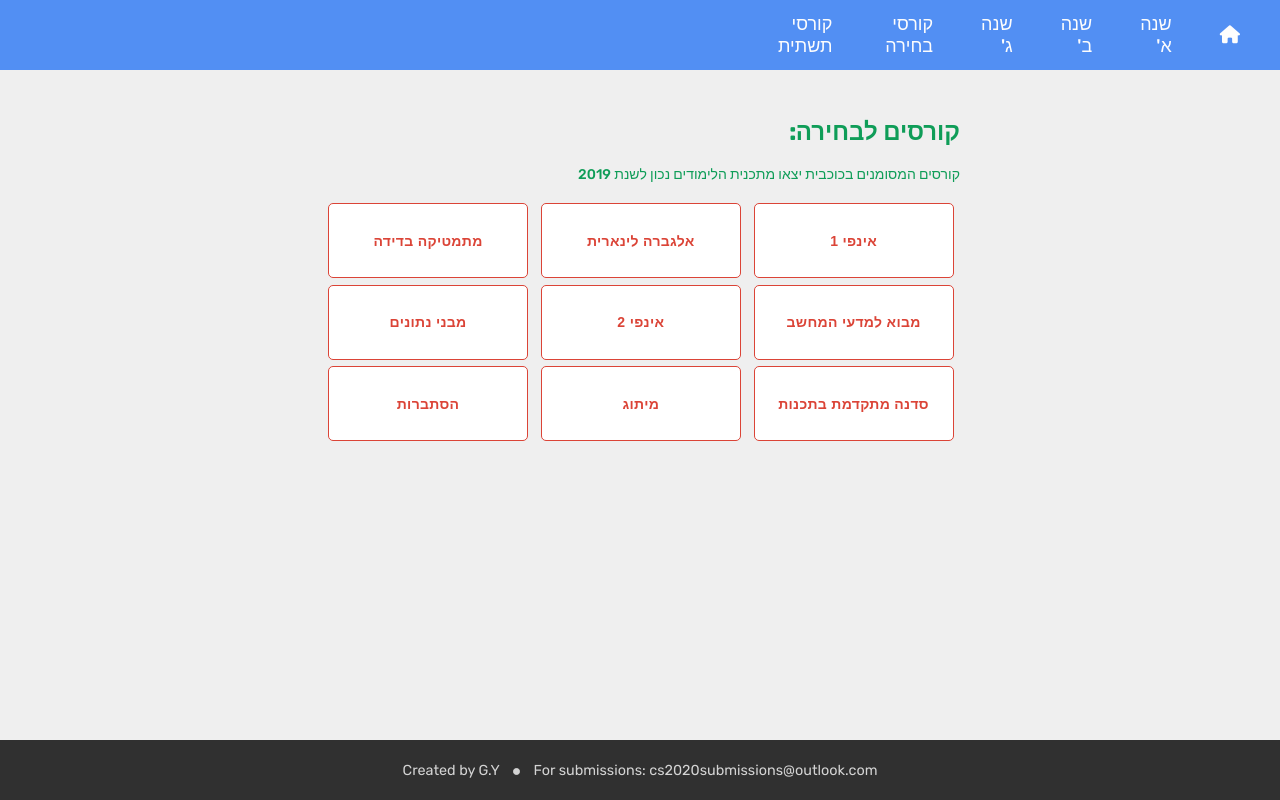
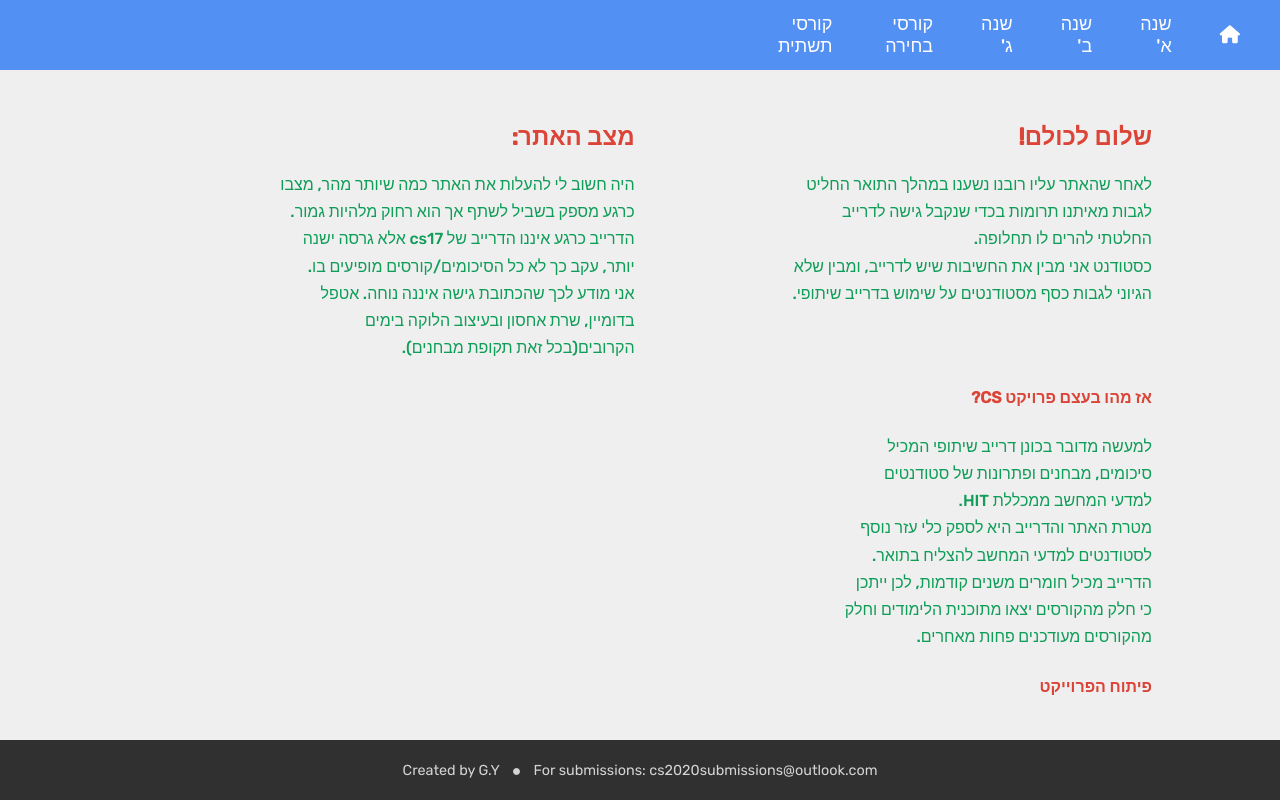
Before and after one commit to Gal94/cs2020, a React (Create React App) app: page /first-year in a window 1280 px wide. Built offline with nearby package versions, Linux system fonts and the light colour scheme.

Commit message:
gh support

```diff
--- a/package.json
+++ b/package.json
@@ -2,7 +2,10 @@
   "name": "cs20",
   "version": "0.1.0",
   "private": true,
+  "homepage": "https://gal94.github.io/cs2020/",
   "dependencies": {
+    "deploy": "^1.0.3",
+    "gh-pages": "^2.1.1",
     "node-sass": "^4.12.0",
     "react": "^16.10.1",
     "react-dom": "^16.10.1",
@@ -11,6 +14,8 @@
   },
   "scripts": {
     "start": "react-scripts start",
+    "predeploy": "yarn run build",
+    "deploy": "gh-pages -d build",
     "build": "react-scripts build",
     "test": "react-scripts test",
     "eject": "react-scripts eject"
--- a/public/index.html
+++ b/public/index.html
@@ -6,14 +6,15 @@
     <link rel="shortcut icon" href="%PUBLIC_URL%/favicon.ico" />
     <meta name="viewport" content="width=device-width, initial-scale=1" />
     <meta name="theme-color" content="#000000" />
-    <meta
-      name="description"
-      content="Web site created using create-react-app"
-    />
+<!--    <meta-->
+<!--      name="description"-->
+<!--      content="cs20 drive"-->
+<!--    />-->
+    <meta property="og:description" content="cs20 drive.">
     <link rel="apple-touch-icon" href="logo192.png" />
     <link rel="manifest" href="%PUBLIC_URL%/manifest.json" />
     <script src="https://kit.fontawesome.com/3160c13bef.js" crossorigin="anonymous"></script>
-    <title>React App</title>
+    <title>cs20</title>
   </head>
   <body>
     <div id="root"></div>
--- a/src/App.js
+++ b/src/App.js
@@ -16,7 +16,7 @@ function App() {
       <Header/>
 
         <Switch>
-            <Route exact path='/' component={HomePage}/>
+            <Route path='/' component={HomePage}/>
             <Route exact path='/first-year' render={() =><Modules modules={years[0]}/>}/>
             <Route exact path='/second-year' render={() =><Modules modules={years[1]}/>}/>
             <Route exact path='/third-year' render={() =><Modules modules={years[2]}/>}/>
--- a/src/index.js
+++ b/src/index.js
@@ -1,14 +1,14 @@
 import React from 'react';
 import ReactDOM from 'react-dom';
 import './index.css';
-import {BrowserRouter} from "react-router-dom";
+import {HashRouter ,BrowserRouter} from "react-router-dom";
 import App from './App';
 import * as serviceWorker from './serviceWorker';
 
 ReactDOM.render(
-    <BrowserRouter>
+    <HashRouter>
         <App />
-    </BrowserRouter>, document.getElementById('root'));
+    </HashRouter>, document.getElementById('root'));
 
 // If you want your app to work offline and load faster, you can change
 // unregister() to register() below. Note this comes with some pitfalls.
```
Also changed, not shown: 1 other file (tests, documents, lock files or other folders).
